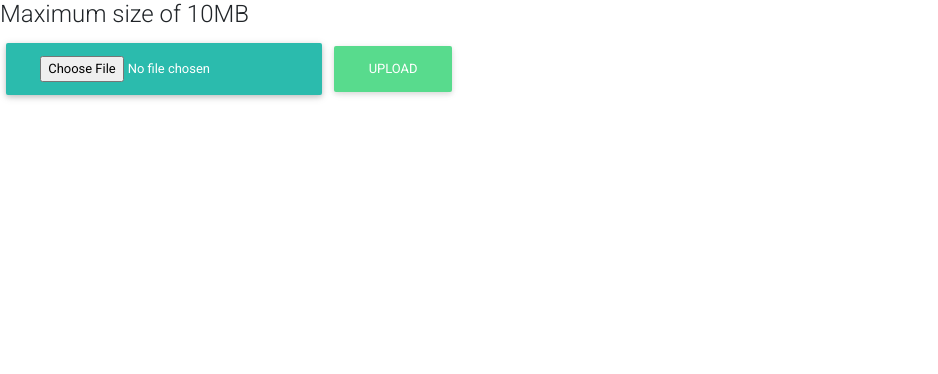
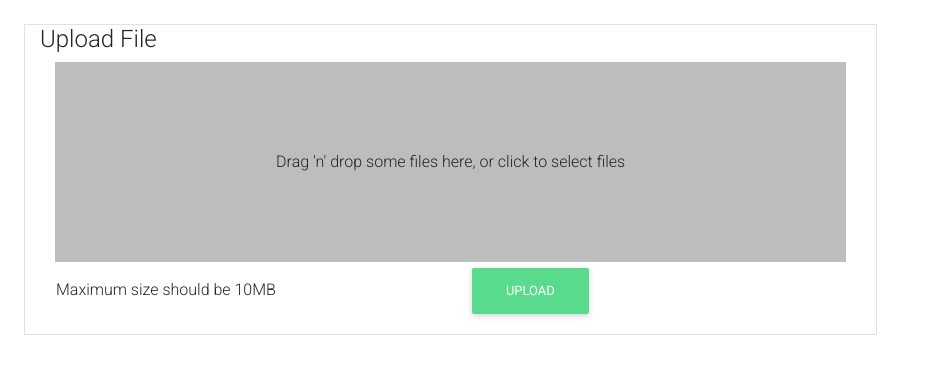
Before and after one commit to thesct22/ezyshare, a React (Create React App) app in the folder client-react/: page /send/1 in a window 1280 px wide. Shown: the top 374 px of the page, without its empty margins (0-938 px from the left). Built offline with nearby package versions, Linux system fonts and the light colour scheme; no server answers.

Commit message:
Made UI better for File Upload

```diff
--- a/client-react/package.json
+++ b/client-react/package.json
@@ -10,6 +10,7 @@
     "node-sass": "^6.0.1",
     "react": "^17.0.2",
     "react-dom": "^17.0.2",
+    "react-dropzone": "^11.3.4",
     "react-qr-code": "^2.0.2",
     "react-router-dom": "^5.2.0",
     "react-scripts": "4.0.3",
--- a/client-react/src/App.js
+++ b/client-react/src/App.js
@@ -5,6 +5,7 @@ import {BrowserRouter,Route,Switch} from 'react-router-dom';
 import CreateRoom from "./components/CreateRoom"
 import Receive from './components/Receive';
 import Send from "./components/Send";
+import "./assets/scss/custom.scss";
 
 function App() {
   return (
--- /dev/null
+++ b/client-react/src/assets/scss/custom.scss
@@ -0,0 +1 @@
+$dropcolor:    #BDBDBD
--- a/client-react/src/components/FileUpload.jsx
+++ b/client-react/src/components/FileUpload.jsx
@@ -1,10 +1,13 @@
 import React, { useState } from "react";
+import Dropzone from 'react-dropzone';
+
 
 const UploadFiles = (props) => {
     var [selectedFile, setSelectedFile] = useState(undefined);
     const selectFile = (event) => {
-      if(event.target.files[0]!==undefined&&event.target.files[0].size<10485770)
-        setSelectedFile(event.target.files[0]);
+      //console.log(event)
+      if(event[0]!==undefined&&event[0].size<10485770)
+        setSelectedFile(event[0]);
       else
         setSelectedFile(undefined)
     };
@@ -15,21 +18,37 @@ const UploadFiles = (props) => {
     }
 
     return (
-     <div>
+     <div className="container col-sm-8 border m-sm-4">
 
-      <h4> Maximum size of 10MB</h4>
+      <h4>Upload File</h4>
 
-      <label className="btn btn-default">
-        <input type="file" onChange={selectFile}/>
-      </label>
+      <div className="col-sm-12">
+        <Dropzone onDrop={selectFile}>
+          {({getRootProps, getInputProps}) => (
+            <section className="w-100 d-flex align-items-center justify-content-center">
+              <div {...getRootProps()} className="d-flex align-items-center justify-content-center w-100" style={{height: "200px", backgroundColor: "#BDBDBD"}}>
+                <input {...getInputProps()} />
+                <div className="row d-flex align-items-center justify-content-center text-center">
+                  <p className="m-5">{"Drag 'n' drop some files here, or click to select files"}</p>
+                </div>
+              </div>
+            </section>
+          )}
+        </Dropzone>
+      </div>
+      <div className="row">
+        <div className="col">
+          <p className="p-3">{"Maximum size should be 10MB"}</p>
+        </div>
+        <div className="col">
+          <button className="btn btn-success" disabled={!selectedFile || props.disabled} onClick={upload}>
+            Upload
+          </button>
+        </div>
+      </div>
 
-      <button
-        className="btn btn-success"
-        disabled={!selectedFile || props.disabled}
-        onClick={upload}
-      >
-        Upload
-      </button>
+
+
 
     </div>
   );
```
Also changed, not shown: client-react/src/components/Send.jsx (+0 -14 lines), 1 other file (tests, documents, lock files or other folders).
